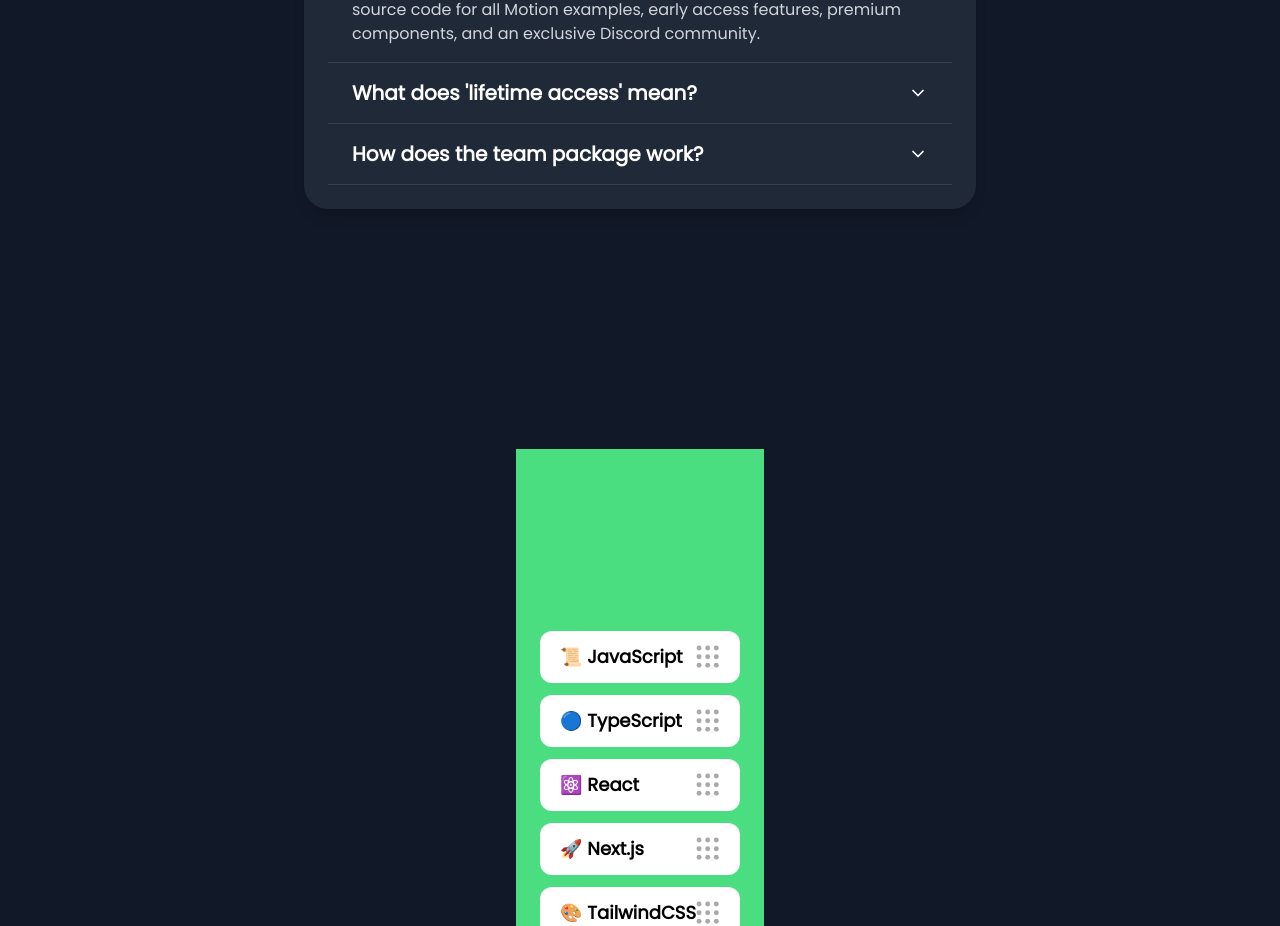
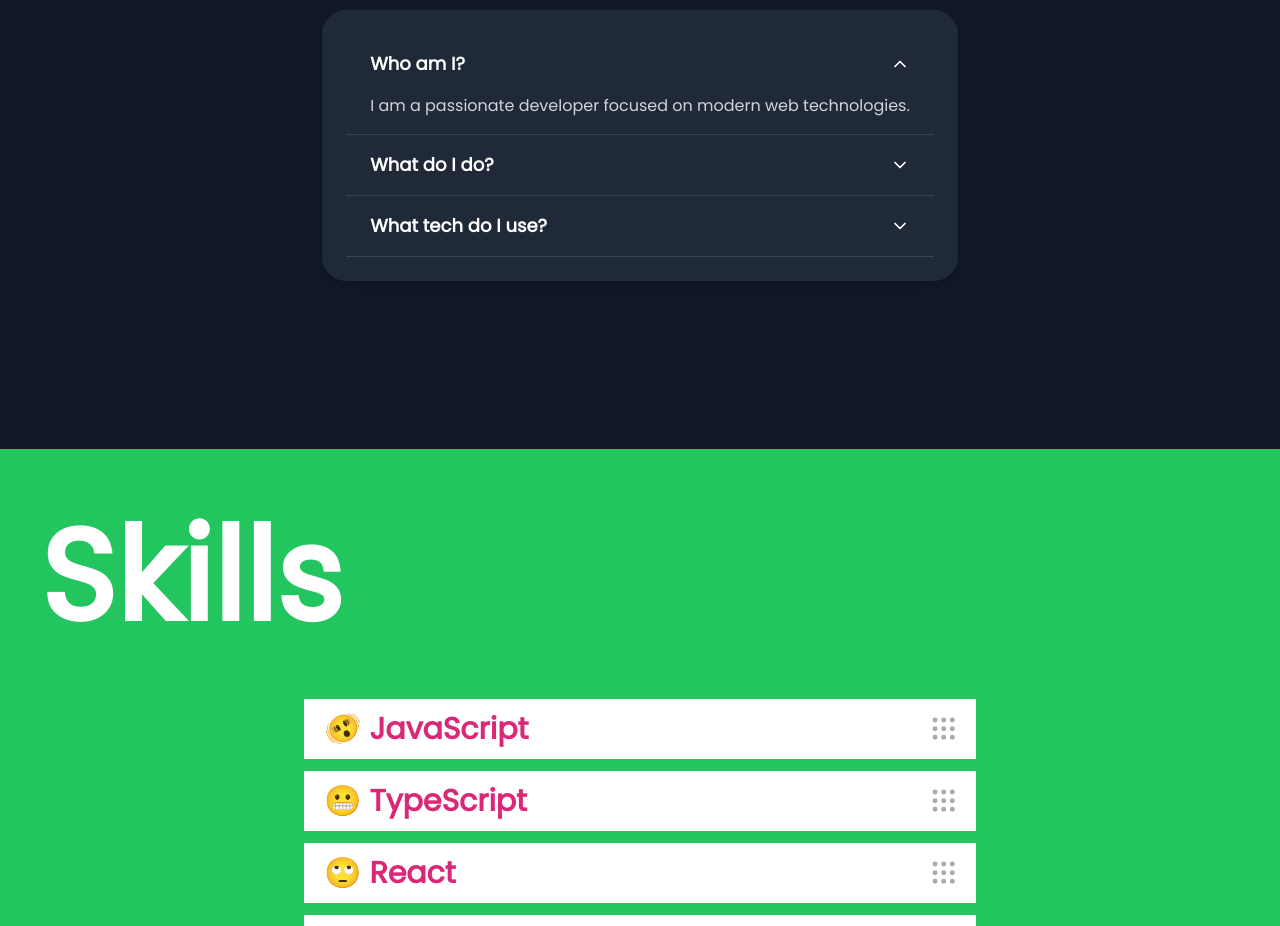
Before and after one commit to amema42/portfolio, a Next.js app: page / in a window 1280 px wide. Shown: the part 351-1277 px from the top of the page. Built offline with nearby package versions, Linux system fonts and the light colour scheme.

Commit message:
feat: Framer Motion: useInView

```diff
--- a/src/app/page.tsx
+++ b/src/app/page.tsx
@@ -1,13 +1,21 @@
+"use client";
+
+import SectionWrapper from "@/components/SectionWrapper";
 import FAQ from "@/components/FAQ";
 import SkillsList from "@/components/SkillsList";
 
-
 export default function Home() {
   return (
-    <main className="min-h-screen flex flex-col items-center justify-center bg-gray-900 text-white">
-      <FAQ />
-      <SkillsList />
+    <main className="flex flex-col w-full">
+      {/* Sezione About */}
+      <SectionWrapper title="About" bgColor="bg-gray-900">
+        <FAQ />
+      </SectionWrapper>
 
+      {/* Sezione Skills */}
+      <SectionWrapper title="Skills" bgColor="bg-green-500">
+        <SkillsList />
+      </SectionWrapper>
     </main>
   );
 }
--- a/src/components/FAQ.tsx
+++ b/src/components/FAQ.tsx
@@ -1,4 +1,5 @@
 "use client";
+
 import { useState } from "react";
 import { ChevronDown, ChevronUp } from "lucide-react";
 import { motion } from "framer-motion";
@@ -18,7 +19,7 @@
         onClick={() => setIsOpen(!isOpen)}
         className="w-full flex justify-between items-center py-4 px-6 text-left text-white hover:bg-gray-800 rounded-2xl"
       >
-        <span className="text-xl font-semibold">{question}</span>
+        <span className="text-lg font-semibold">{question}</span>
         {isOpen ? <ChevronUp size={20} /> : <ChevronDown size={20} />}
       </button>
       <motion.div
@@ -36,25 +37,22 @@
 export default function FAQ() {
   const faqs: FAQItemProps[] = [
     {
-      question: "What is Motion+?",
-      answer:
-        "Motion+ is a one-time fee, lifetime access membership that unlocks the source code for all Motion examples, early access features, premium components, and an exclusive Discord community.",
+      question: "Who am I?",
+      answer: "I am a passionate developer focused on modern web technologies.",
       defaultOpen: true,
     },
     {
-      question: "What does 'lifetime access' mean?",
-      answer:
-        "Just that! No one needs another subscription in their life. Lifetime access means you'll receive all updates to Motion+ as they're released.",
+      question: "What do I do?",
+      answer: "I build scalable and maintainable web applications.",
     },
     {
-      question: "How does the team package work?",
-      answer:
-        "After purchase, you can nominate up to 10 team members to join Motion+.",
+      question: "What tech do I use?",
+      answer: "I specialize in React, Next.js, Tailwind, and backend technologies.",
     },
   ];
 
   return (
-    <div className="flex justify-center items-center min-h-screen bg-gray-900">
+    <div className="flex justify-center items-center">
       <div className="max-w-2xl w-full bg-gray-800 text-white rounded-3xl shadow-lg overflow-hidden p-6">
         {faqs.map((faq, index) => (
           <FAQItem key={index} {...faq} />
--- /dev/null
+++ b/src/components/SectionWrapper.tsx
@@ -0,0 +1,18 @@
+"use client";
+
+import { ReactNode } from "react";
+
+interface SectionProps {
+  title: string;
+  children: ReactNode;
+  bgColor: string;
+}
+
+export default function SectionWrapper({ title, children, bgColor }: SectionProps) {
+  return (
+    <section className={`min-h-screen flex flex-col ${bgColor} w-full`}>
+      <h2 className="text-9xl font-bold text-white mt-16 ml-10">{title}</h2>
+      <div className="flex-grow flex justify-center items-center w-full">{children}</div>
+    </section>
+  );
+}
--- a/src/components/SkillItem.tsx
+++ b/src/components/SkillItem.tsx
@@ -20,9 +20,9 @@
       style={{ boxShadow, y }}
       dragListener={false}
       dragControls={dragControls}
-      className="flex justify-between items-center bg-white text-black px-5 py-3 rounded-xl shadow-md cursor-pointer"
+      className="flex justify-between items-center bg-white text-pink-600 px-5 py-3 shadow-md cursor-pointer"
     >
-      <span className="text-lg">{skill.emoji} <strong>{skill.name}</strong></span>
+      <span className="text-3xl">{skill.emoji} <strong>{skill.name}</strong></span>
       <DragIcon dragControls={dragControls} />
     </Reorder.Item>
   );
--- a/src/components/SkillsList.tsx
+++ b/src/components/SkillsList.tsx
@@ -5,26 +5,24 @@
 import { SkillItem } from "./SkillItem";
 
 const initialSkills = [
-  { id: "1", name: "JavaScript", emoji: "📜" },
-  { id: "2", name: "TypeScript", emoji: "🔵" },
-  { id: "3", name: "React", emoji: "⚛️" },
-  { id: "4", name: "Next.js", emoji: "🚀" },
-  { id: "5", name: "TailwindCSS", emoji: "🎨" },
-  { id: "6", name: "Docker", emoji: "🐳" },
-  { id: "7", name: "Linux", emoji: "🐧" },
+  { id: "1", name: "JavaScript", emoji: "🫨" },
+  { id: "2", name: "TypeScript", emoji: "😬" },
+  { id: "3", name: "React", emoji: "🙄" },
+  { id: "4", name: "Next.js", emoji: "😮" },
+  { id: "5", name: "TailwindCSS", emoji: "😤" },
+  { id: "6", name: "Docker", emoji: "😩" },
+  { id: "7", name: "Linux", emoji: "😧" },
 ];
 
 export default function SkillsList() {
   const [skills, setSkills] = useState(initialSkills);
 
   return (
-    <div className="min-h-screen flex justify-center items-center bg-green-400 p-6">
-      <Reorder.Group axis="y" onReorder={setSkills} values={skills}>
-        <div className="w-full max-w-md space-y-3">
-          {skills.map((skill) => (
-            <SkillItem key={skill.id} skill={skill} />
-          ))}
-        </div>
+    <div className="flex justify-center items-center w-full">
+      <Reorder.Group axis="y" onReorder={setSkills} values={skills} className="w-full max-w-2xl space-y-3">
+        {skills.map((skill) => (
+          <SkillItem key={skill.id} skill={skill} />
+        ))}
       </Reorder.Group>
     </div>
   );
```
